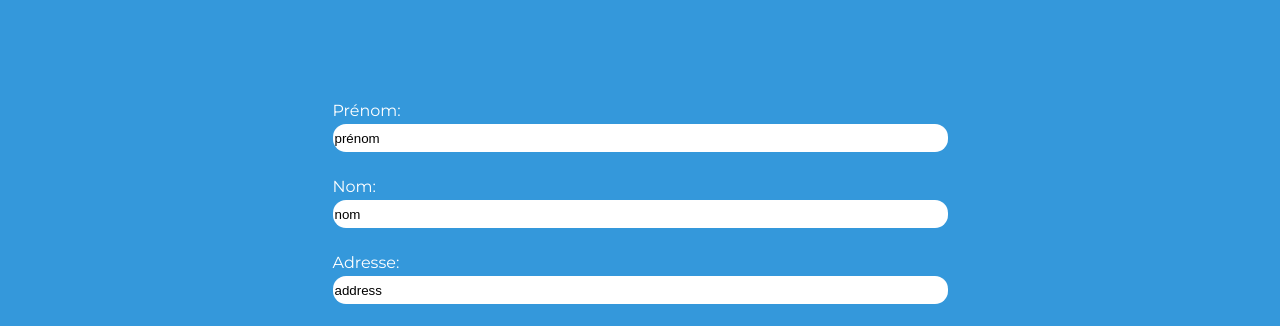
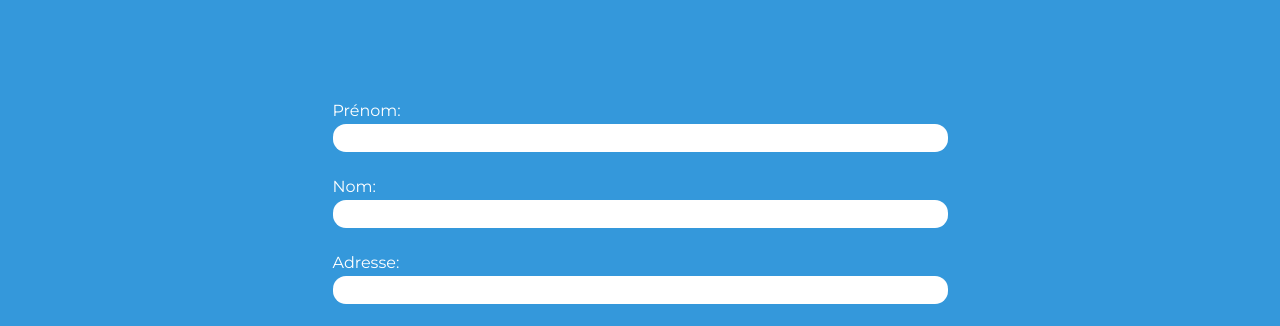
Before and after one commit to JoanaSimaozinho/P5_Joana_Simaozinho, a plain HTML site: page front/html/cart.html in a window 1280 px wide. Shown: the part 1080-1406 px from the top of the page. Drawn offline with Linux system fonts and the light colour scheme.

Commit message:
enlevement de certaines values non necessaires

```diff
--- a/front/html/cart.html
+++ b/front/html/cart.html
@@ -91,7 +91,6 @@
                     type="text"
                     name="firstName"
                     id="firstName"
-                    value="prénom"
                   />
                   <p id="firstNameErrorMsg"></p>
                 </div>
@@ -101,7 +100,6 @@
                     type="text"
                     name="lastName"
                     id="lastName"
-                    value="nom"
                   />
                   <p id="lastNameErrorMsg"></p>
                 </div>
@@ -111,7 +109,6 @@
                     type="text"
                     name="address"
                     id="address"
-                    value="address"
                   />
                   <p id="addressErrorMsg"></p>
                 </div>
```
